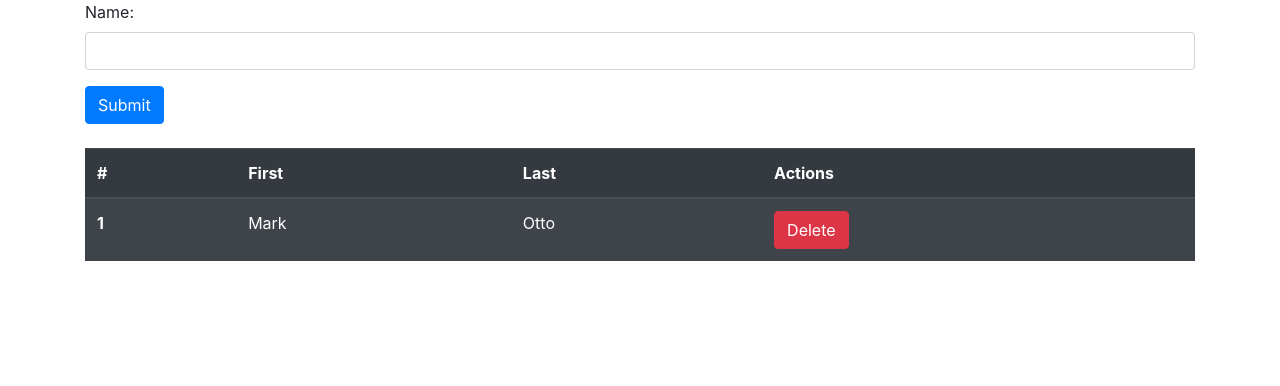
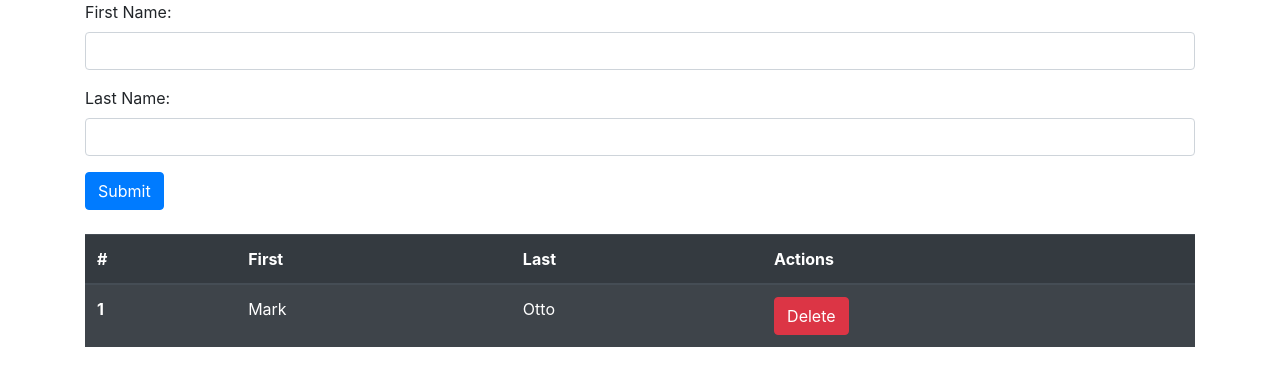
Before and after one commit to rupeshtiwari/coding-examples-add-user-web-app-using-typescript, a website built with webpack: page src/index.html in a window 1280 px wide. Built offline with nearby package versions, Linux system fonts and the light colour scheme.

Commit message:
added new packages and udpated index page

```diff
--- a/package.json
+++ b/package.json
@@ -27,6 +27,7 @@
   "license": "ISC",
   "devDependencies": {
     "@types/jasmine": "2.8.7",
+    "@types/jquery": "^3.3.29",
     "@types/node": "7.0.0",
     "@types/pubsub-js": "^1.5.18",
     "awesome-typescript-loader": "5.2.0",
@@ -56,7 +57,8 @@
     "webpack-dev-server": "3.1.14"
   },
   "dependencies": {
-    "jquery": "3.3.1",
-    "pubsub-js": "1.7.0"
+    "jquery": "^3.3.1",
+    "pubsub-js": "1.7.0",
+    "uuid": "^3.3.2"
   }
 }
--- a/src/index.html
+++ b/src/index.html
@@ -15,11 +15,15 @@
     <form class="form">
       <!-- div.form-group>label{Name:}+input.form-control#name -->
       <div class="form-group">
-        <label for="">Name:</label
-        ><input type="text" class="form-control" id="name" />
+        <label for="firstName">First Name:</label
+        ><input type="text" class="form-control" id="firstName" />
+      </div>
+      <div class="form-group">
+        <label for="lastName">Last Name:</label
+        ><input type="text" class="form-control" id="lastName" />
       </div>
     </form>
-    <button class="btn btn-primary" id="btnHello">Submit</button>
+    <button class="btn btn-primary" id="btnAddUser">Submit</button>
     <br />
     <br />
     <table class="table table-striped table-dark">
```
Also changed, not shown: 1 other file.
